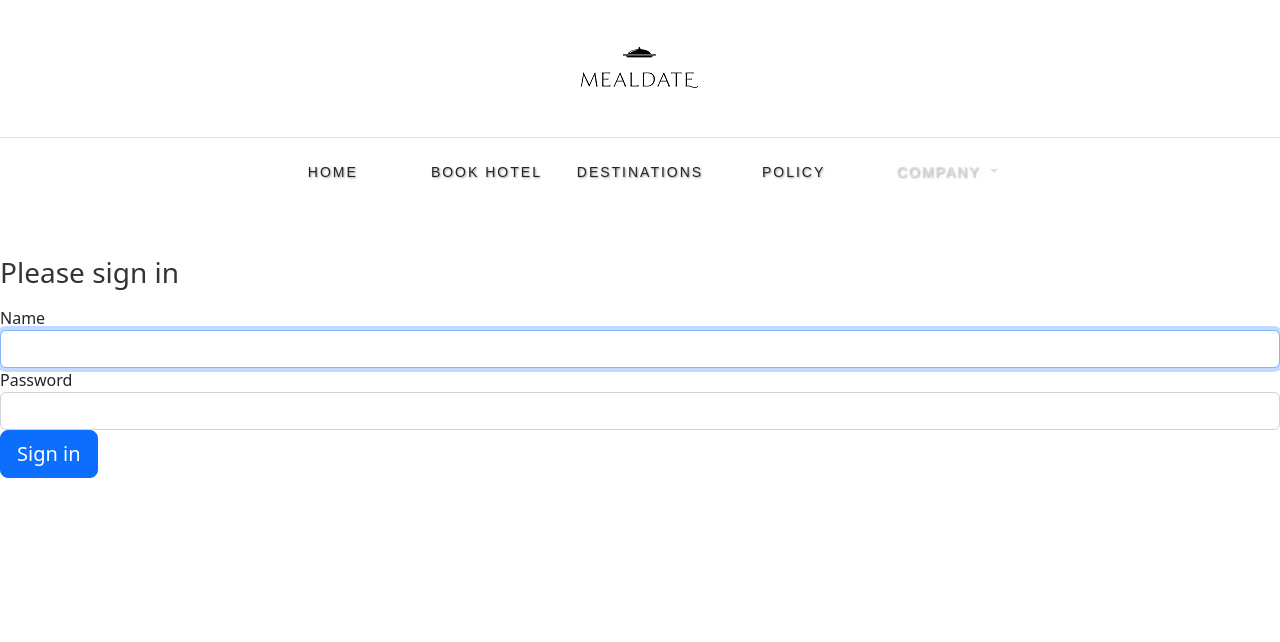
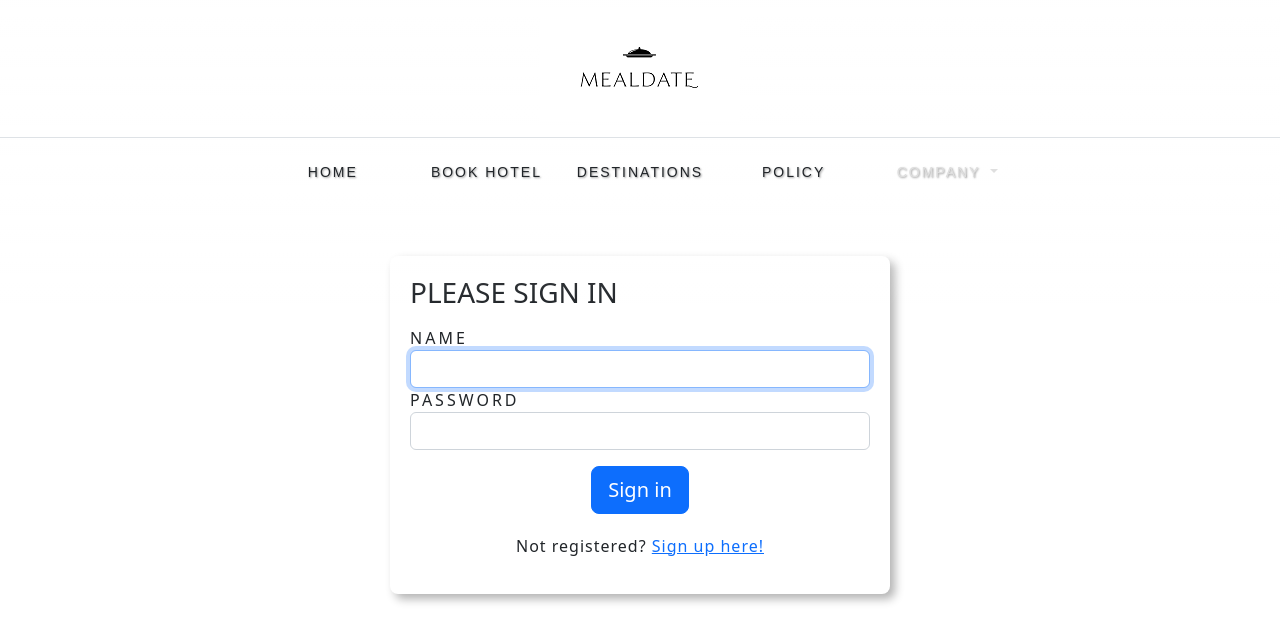
Before and after one commit to FelBud/MealPlanner, a Symfony app: template templates/security/login.html.twig in a window 1280 px wide. Shown: the top 642 px of the page. Run offline with Twig, Linux system fonts and the light colour scheme; the template is opened without the code that fills it, so the values that code supplies are empty; some libraries are stand-ins or nearby versions.

Commit message:
login form css

```diff
--- a/public/Css/style.css
+++ b/public/Css/style.css
@@ -83,3 +83,61 @@ a.dropdown-item:hover {
 .login-form {
     margin-top: 20%;
 }
+
+.form_class {
+    margin: 0 auto;
+    margin-top: 20%;
+    width: 500px;
+    padding: 20px;
+    border-radius: 8px;
+    background-color: white;
+    font-family: 'system-ui';
+    box-shadow: 5px 5px 10px rgb(0, 0, 0, 0.3);
+}
+
+.form_div {
+    text-transform: uppercase;
+}
+
+.form_div>label {
+    letter-spacing: 3px;
+    font-size: 1rem;
+}
+
+.info_div {
+    text-align: center;
+    margin-top: 20px;
+}
+
+.info_div {
+    letter-spacing: 1px;
+}
+
+.field_class {
+    width: 100%;
+    border-radius: 6px;
+    border-style: solid;
+    border-width: 1px;
+    padding: 5px 0px;
+    text-indent: 6px;
+    margin-top: 10px;
+    margin-bottom: 20px;
+    font-family: 'system-ui';
+    font-size: 0.9rem;
+    letter-spacing: 2px;
+}
+
+.submit_class {
+    border-style: none;
+    border-radius: 5px;
+    background-color: #FFE6D4;
+    padding: 8px 20px;
+    font-family: 'system-ui';
+    text-transform: uppercase;
+    letter-spacing: .8px;
+    display: block;
+    margin: auto;
+    margin-top: 10px;
+    box-shadow: 2px 2px 5px rgb(0, 0, 0, 0.2);
+    cursor: pointer;
+}
--- a/templates/security/login.html.twig
+++ b/templates/security/login.html.twig
@@ -1,5 +1,5 @@
 {% extends 'base.html.twig' %} {% block title %}Log in!{% endblock %} {% block body %}
-<form method="post" class="login-form">
+<form method="post" class="form_class" id="login_form">
     {% if error %}
     <div class="alert alert-danger">{{ error.messageKey|trans(error.messageData, 'security') }}</div>
     {% endif %} {% if app.user %}
@@ -7,14 +7,14 @@
         You are logged in as {{ app.user.userIdentifier }}, <a href="{{ path('app_logout') }}">Logout</a>
     </div>
     {% endif %}
-
+    <div class="form_div">
         <h1 class="h3 mb-3 font-weight-normal">Please sign in</h1>
         <label for="inputName">Name</label>
         <input type="text" value="{{ last_username }}" name="name" id="inputName" class="form-control" autocomplete="username" required autofocus>
         <label for="inputPassword">Password</label>
         <input type="password" name="password" id="inputPassword" class="form-control" autocomplete="current-password" required>
 
-    <input type="hidden" name="_csrf_token" value="{{ csrf_token('authenticate') }}"> {# Uncomment this section and add a remember_me option below your firewall to activate remember me functionality. See https://symfony.com/doc/current/security/remember_me.html
+        <input type="hidden" name="_csrf_token" value="{{ csrf_token('authenticate') }}"> </div>{# Uncomment this section and add a remember_me option below your firewall to activate remember me functionality. See https://symfony.com/doc/current/security/remember_me.html
 
     <div class="checkbox mb-3">
         <label>
@@ -22,9 +22,15 @@
             </label>
     </div>
     #}
-
-    <button class="btn btn-lg btn-primary" type="submit">
+    <div class="text-center"><button class="btn btn-lg btn-primary mt-3 text-center " type="submit">
         Sign in
         </button>
+    </div>
+    <div class="info_div">
+        <p>Not registered? <a href="register/reg-form.php">Sign up here!</a></p>
+    </div>
 </form>
+
+
+
 {% endblock %}
```
Lines whose indentation alone changed are shown as unchanged.
